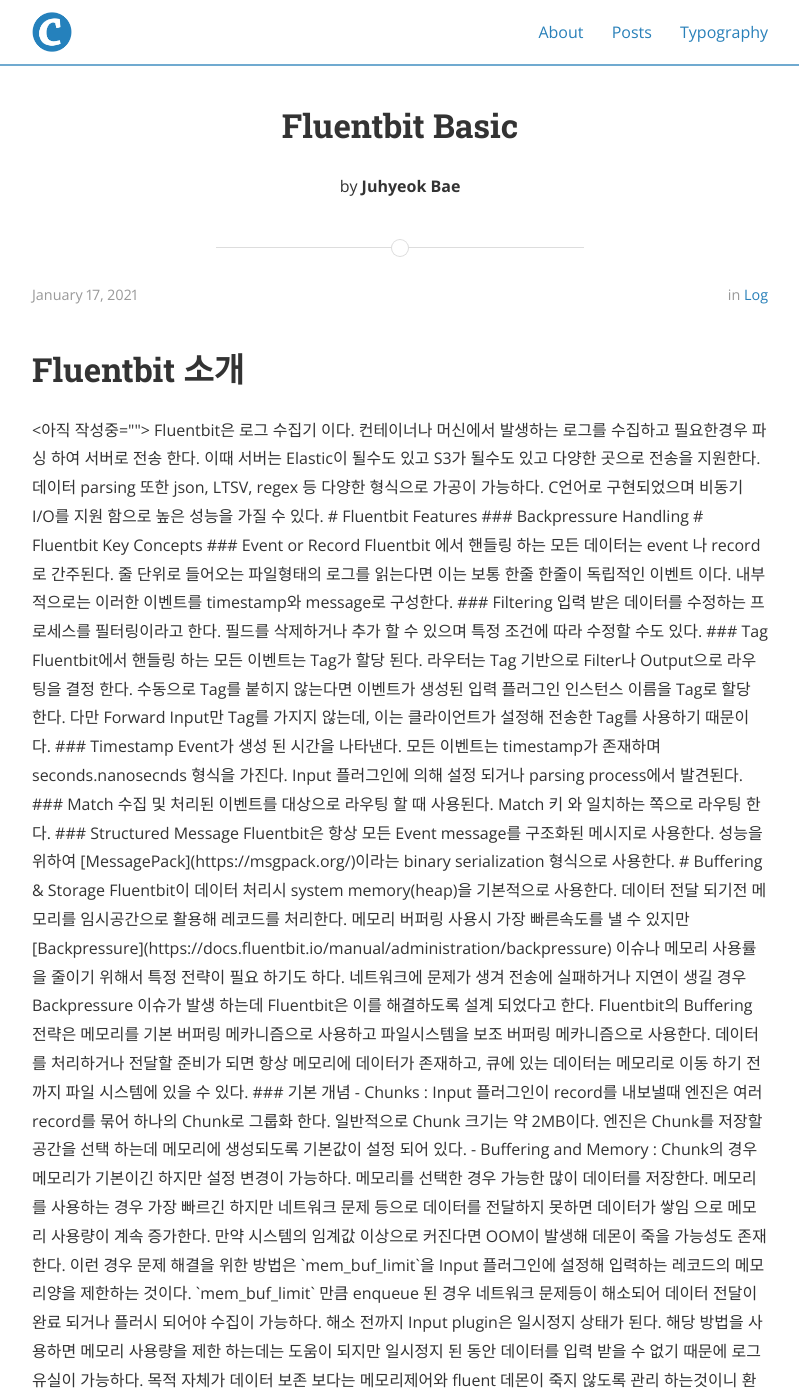
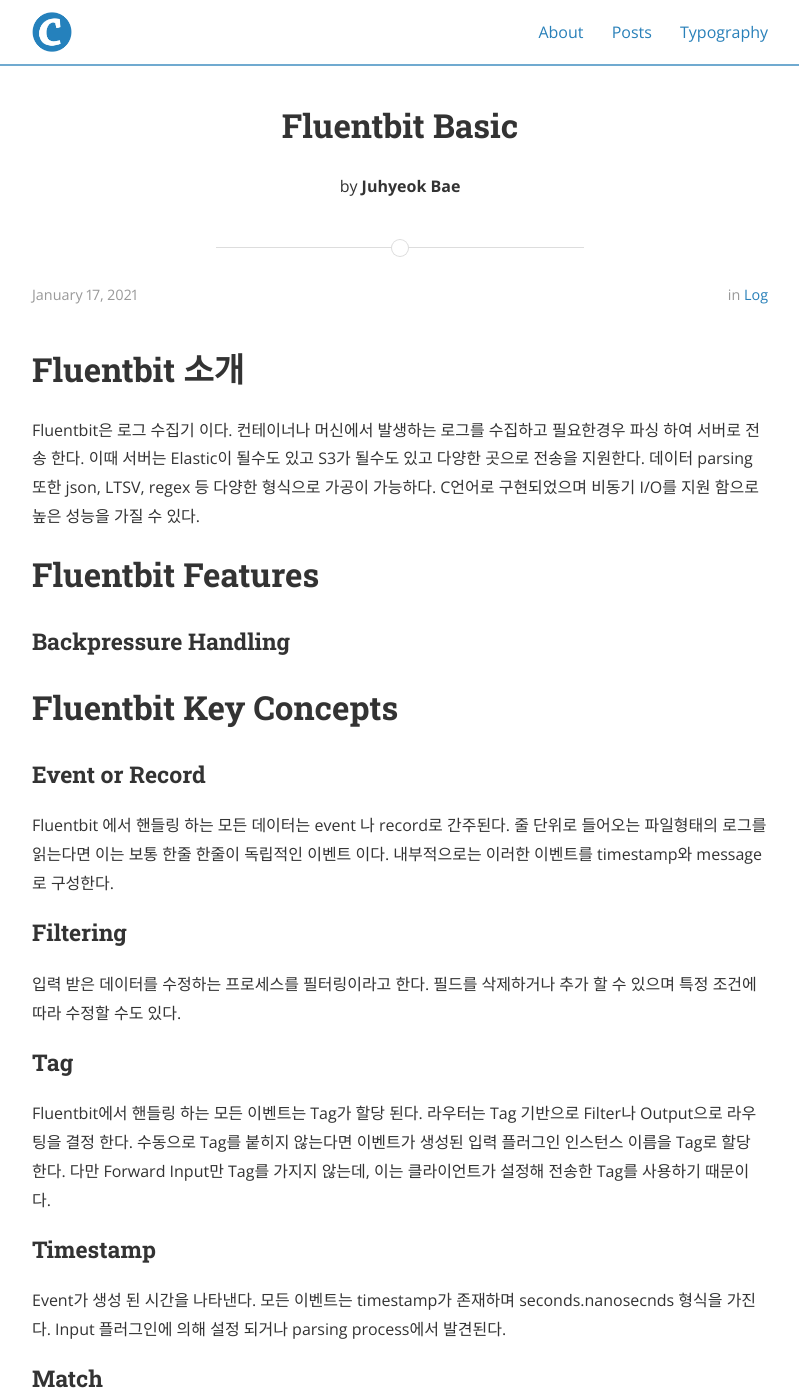
Before and after one commit to jukops/jukops.github.io, a Jekyll site: the page built from _posts/2021-01-17-log_fluentbit_basic.md, in a window 1280 px wide and 1400 px high. Shown: the whole window, without its empty margins (240-1039 px from the left). Built offline with Jekyll 4.4.1, drawn with Linux system fonts in a browser that asks for light colours; nearby versions of some CDN libraries; some of the changed text lies outside the part shown.

Commit message:
Update fluentbit

```diff
--- a/_posts/2021-01-17-log_fluentbit_basic.md
+++ b/_posts/2021-01-17-log_fluentbit_basic.md
@@ -6,7 +6,6 @@
 categories: Log
 ---
 # Fluentbit 소개
-<아직 작성중>
 
 Fluentbit은 로그 수집기 이다. 컨테이너나 머신에서 발생하는 로그를 수집하고 필요한경우 파싱 하여 서버로 전송 한다. 이때 서버는 Elastic이 될수도 있고 S3가 될수도 있고 다양한 곳으로 전송을 지원한다. 데이터 parsing 또한 json, LTSV, regex 등 다양한 형식으로 가공이 가능하다. C언어로 구현되었으며 비동기 I/O를 지원 함으로 높은 성능을 가질 수 있다.
 
```
